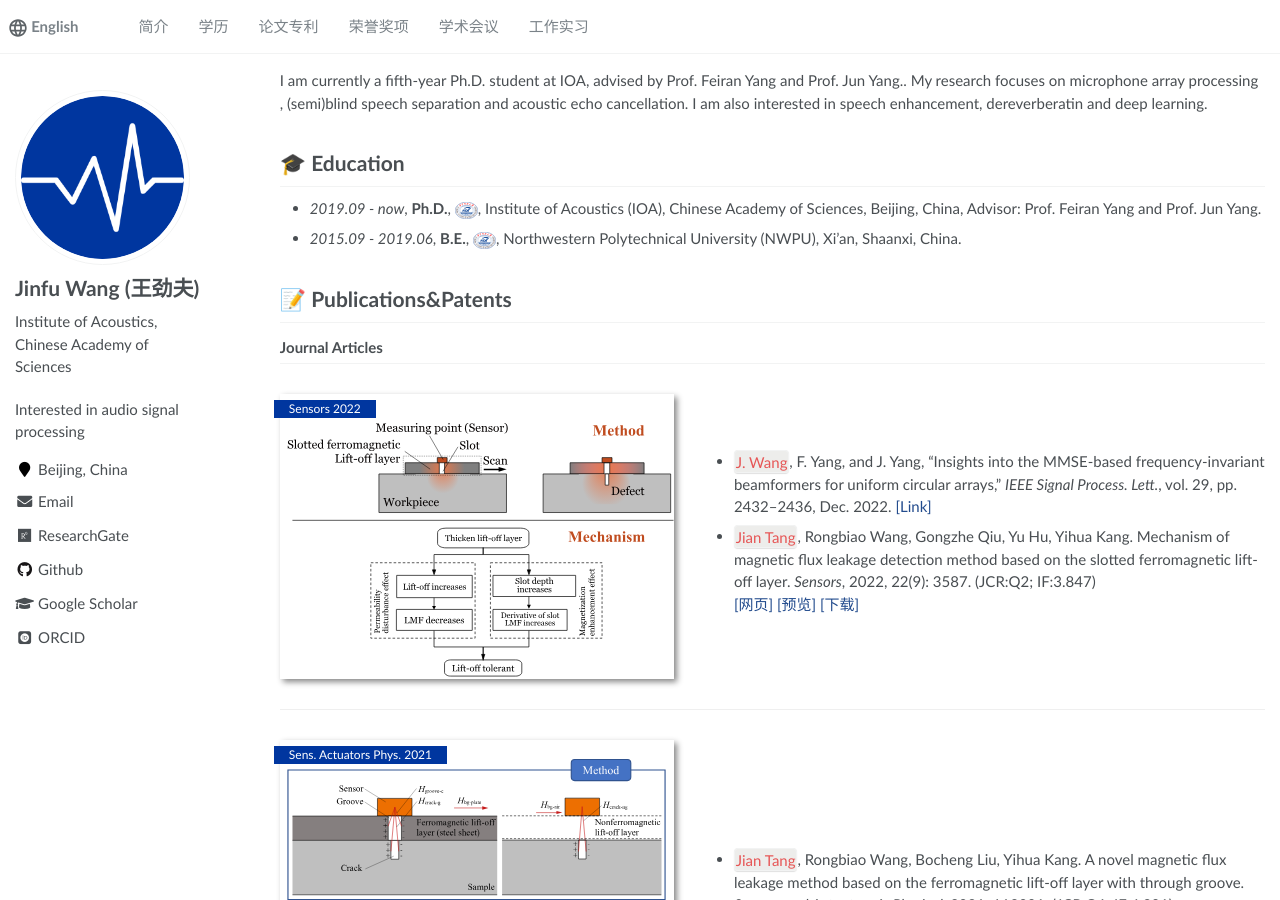
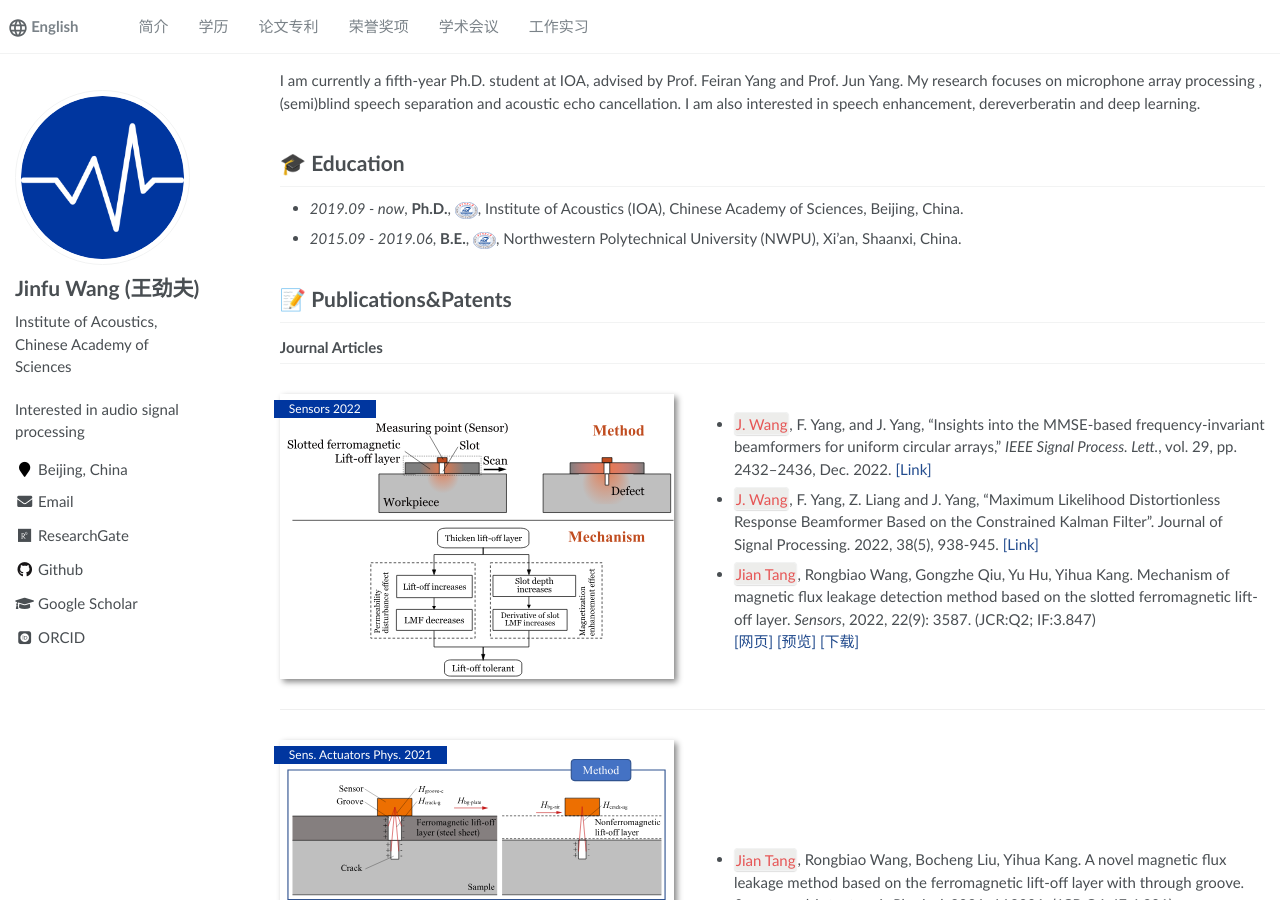
Before and after one commit to 875441459/875441459.github.io, a Jekyll site: the page built from _pages/about.md, in a window 1280 px wide and 900 px high. Built offline with Jekyll 4.4.1, drawn with Linux system fonts in a browser that asks for light colours; some web fonts are replaced; some of the changed text lies outside the part shown.

Commit message:
Update about.md

```diff
--- a/_pages/about.md
+++ b/_pages/about.md
@@ -14,7 +14,8 @@ redirect_from:
 {% assign gsDataBaseUrl = "https://raw.githubusercontent.com/" | append: site.repository | append: "/" %}
 {% endif %}
 {% assign url = gsDataBaseUrl | append: "google-scholar-stats/gs_data_shieldsio.json" %}
-I am currently a fifth-year Ph.D. student at IOA, advised by Prof. Feiran Yang and Prof. Jun Yang..
+
+I am currently a fifth-year Ph.D. student at IOA, advised by Prof. Feiran Yang and Prof. Jun Yang.
 My research focuses on microphone array processing , (semi)blind speech separation and acoustic echo cancellation. I am also interested in speech enhancement, dereverberatin and deep learning.
 
 
@@ -29,7 +30,7 @@ My research focuses on microphone array processing , (semi)blind speech separati
 <span class='anchor' id='-xl'></span>
 
 # 🎓 Education
-- *2019.09 - now*, **Ph.D.**, <a href="https://www.hust.edu.cn/"><img class="svg" src="/images/HUST_logo.svg" width="23pt"></a>, Institute of Acoustics (IOA), Chinese Academy of Sciences, Beijing, China, Advisor: Prof. Feiran Yang and Prof. Jun Yang.
+- *2019.09 - now*, **Ph.D.**, <a href="https://www.hust.edu.cn/"><img class="svg" src="/images/HUST_logo.svg" width="23pt"></a>, Institute of Acoustics (IOA), Chinese Academy of Sciences, Beijing, China.
 - *2015.09 - 2019.06*, **B.E.**, <a href="https://www.nwpu.edu.cn/"><img class="svg" src="/images/HUST_logo.svg" width="23pt"></a>, Northwestern Polytechnical University (NWPU), Xi’an, Shaanxi, China.
 
 <span class='anchor' id='-lwzl'></span>
@@ -43,6 +44,9 @@ My research focuses on microphone array processing , (semi)blind speech separati
 
 - `J. Wang`, F. Yang, and J. Yang, “Insights into the MMSE-based frequency-invariant beamformers for uniform circular arrays,” *IEEE Signal Process. Lett.*,  vol. 29, pp. 2432–2436, Dec. 2022.
 [[Link]](https://ieeexplore.ieee.org/document/9964078/metrics#metrics)
+
+- `J. Wang`, F. Yang, Z. Liang and J. Yang, “Maximum Likelihood Distortionless Response Beamformer Based on the Constrained Kalman Filter”. Journal of Signal Processing. 2022, 38(5), 938-945.
+[[Link]](https://kns.cnki.net/kcms2/article/abstractv=3uoqIhG8C44YLTlOAiTRKibYlV5Vjs7iJTKGjg9uTdeTsOI_ra5_XT8NjeoFhNsfv7aGlnOwHTYEmBfG024uh0_1ZZQ4pyNz&uniplatform=NZKPT)
 
 -	`Jian Tang`, Rongbiao Wang, Gongzhe Qiu, Yu Hu, Yihua Kang. Mechanism of magnetic flux leakage detection method based on the slotted ferromagnetic lift-off layer. *Sensors*, 2022, 22(9): 3587. (JCR:Q2; IF:3.847)
 [[网页]](https://dx.doi.org/10.3390/s22093587) [[预览]](https://github.com/tangjyan/tangjyan.github.io/blob/main/pdf/TangJ-2022-Mechanism%20of%20Magnetic%20Flux%20Leakage%20Detection%20Method%20Based%20on%20the%20Slotted.pdf) [[下载]](/pdf/TangJ-2022-Mechanism%20of%20Magnetic%20Flux%20Leakage%20Detection%20Method%20Based%20on%20the%20Slotted.pdf)
```
Also changed, not shown: other parts of _pages/about.md (+3 -7 lines).
